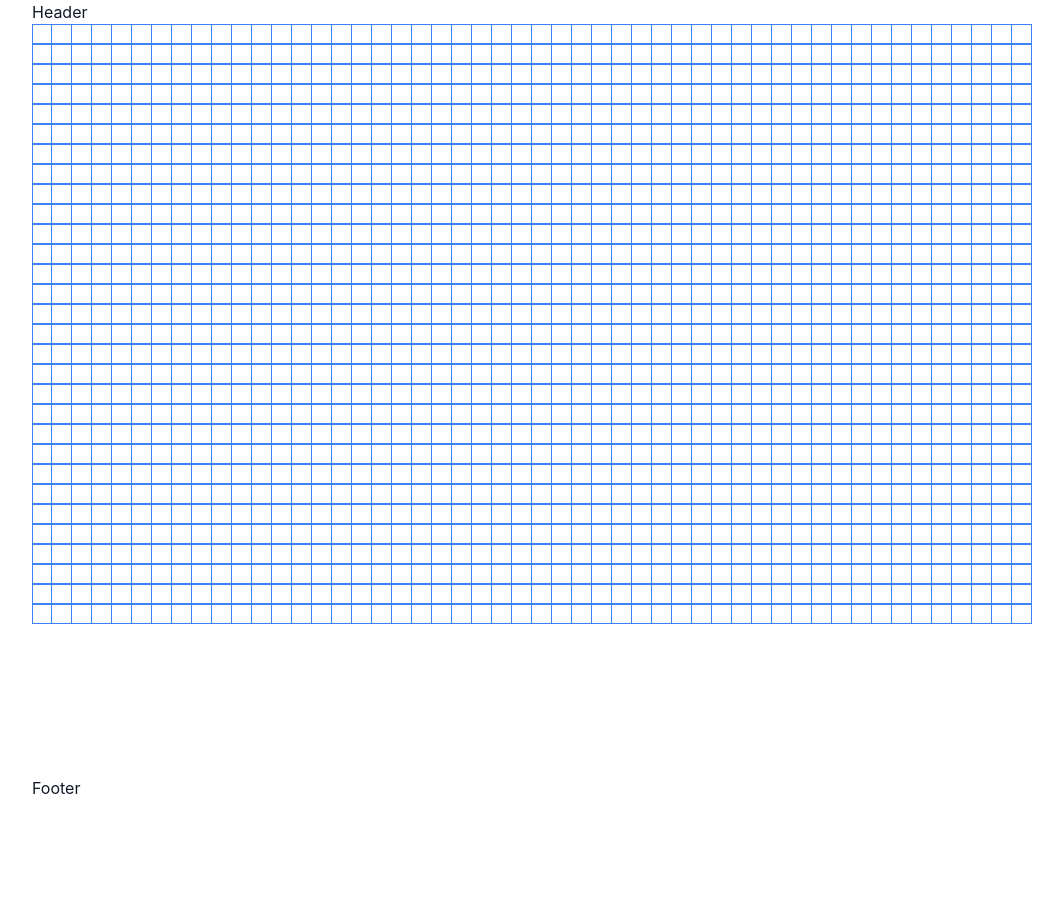
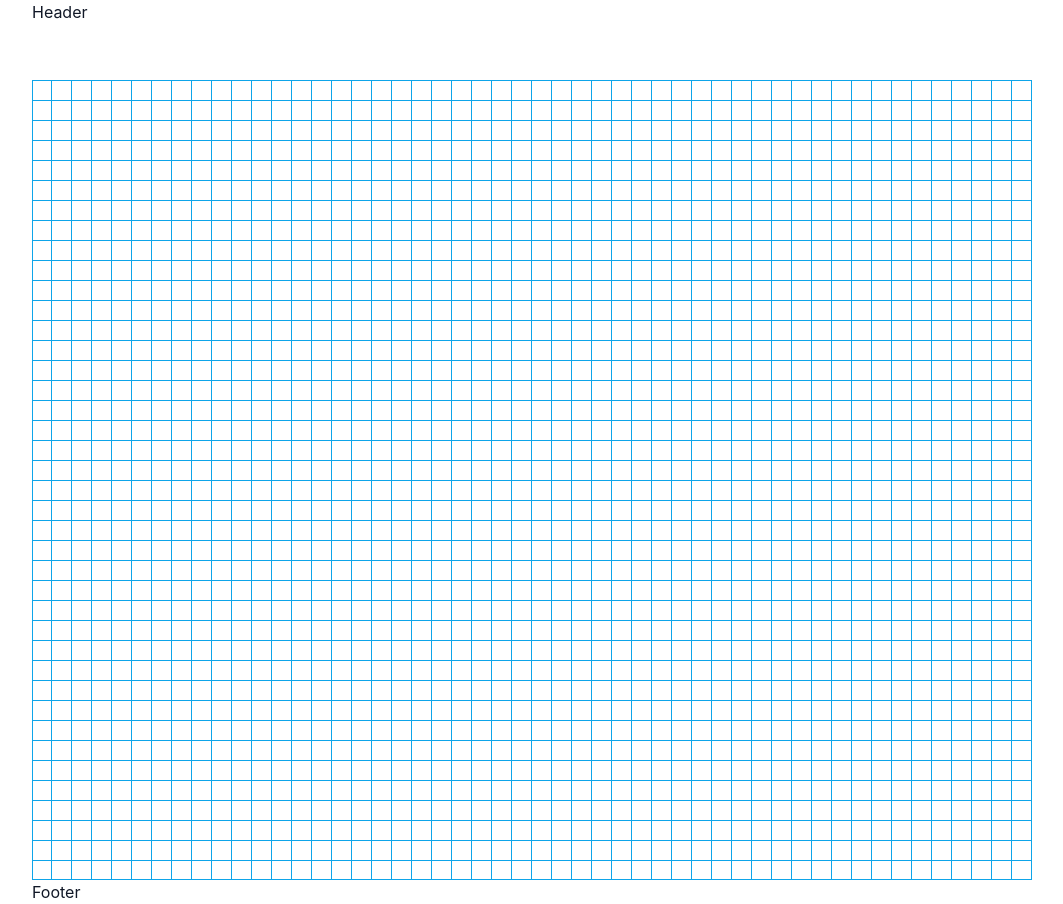
Before and after one commit to richwill28/pathfinding-visualizer, a React (Create React App) app: page / in a window 1280 px wide. Shown: the whole page, without its empty margins (108-1171 px from the left). Before the commit the page ends 800 px from the top, so only its background shows below. Built offline with nearby package versions, Linux system fonts and the light colour scheme.

Commit message:
Initialize board layout

```diff
--- a/src/App.jsx
+++ b/src/App.jsx
@@ -1,20 +1,19 @@
 import Header from "./components/Header";
 import Body from "./components/Body";
 import Footer from "./components/Footer";
-import "./App.css";
 
 function App() {
   return (
     <div>
       <div className="transition duration-700 bg-white dark:bg-gray-900 text-gray-900 dark:text-white grid grid-cols-1 justify-items-center min-h-screen">
         <div className="flex flex-col w-full max-w-[1000px]">
-          <div className="">
+          <div className="min-h-[80px]">
             <Header />
           </div>
-          <div className="flex-1">
+          <div className="min-h-[600px]">
             <Body />
           </div>
-          <div className="">
+          <div>
             <Footer />
           </div>
         </div>
--- a/src/components/Body.jsx
+++ b/src/components/Body.jsx
@@ -1,95 +1,13 @@
-function Row() {
-  return (
-    <div className="flex flex-row">
-      <canvas className="w-[20px] h-[20px] border border-blue-500"></canvas>
-      <canvas className="w-[20px] h-[20px] border-y border-r border-blue-500"></canvas>
-      <canvas className="w-[20px] h-[20px] border-y border-r border-blue-500"></canvas>
-      <canvas className="w-[20px] h-[20px] border-y border-r border-blue-500"></canvas>
-      <canvas className="w-[20px] h-[20px] border-y border-r border-blue-500"></canvas>
-      <canvas className="w-[20px] h-[20px] border-y border-r border-blue-500"></canvas>
-      <canvas className="w-[20px] h-[20px] border-y border-r border-blue-500"></canvas>
-      <canvas className="w-[20px] h-[20px] border-y border-r border-blue-500"></canvas>
-      <canvas className="w-[20px] h-[20px] border-y border-r border-blue-500"></canvas>
-      <canvas className="w-[20px] h-[20px] border-y border-r border-blue-500"></canvas>
-      <canvas className="w-[20px] h-[20px] border-y border-r border-blue-500"></canvas>
-      <canvas className="w-[20px] h-[20px] border-y border-r border-blue-500"></canvas>
-      <canvas className="w-[20px] h-[20px] border-y border-r border-blue-500"></canvas>
-      <canvas className="w-[20px] h-[20px] border-y border-r border-blue-500"></canvas>
-      <canvas className="w-[20px] h-[20px] border-y border-r border-blue-500"></canvas>
-      <canvas className="w-[20px] h-[20px] border-y border-r border-blue-500"></canvas>
-      <canvas className="w-[20px] h-[20px] border-y border-r border-blue-500"></canvas>
-      <canvas className="w-[20px] h-[20px] border-y border-r border-blue-500"></canvas>
-      <canvas className="w-[20px] h-[20px] border-y border-r border-blue-500"></canvas>
-      <canvas className="w-[20px] h-[20px] border-y border-r border-blue-500"></canvas>
-      <canvas className="w-[20px] h-[20px] border-y border-r border-blue-500"></canvas>
-      <canvas className="w-[20px] h-[20px] border-y border-r border-blue-500"></canvas>
-      <canvas className="w-[20px] h-[20px] border-y border-r border-blue-500"></canvas>
-      <canvas className="w-[20px] h-[20px] border-y border-r border-blue-500"></canvas>
-      <canvas className="w-[20px] h-[20px] border-y border-r border-blue-500"></canvas>
-      <canvas className="w-[20px] h-[20px] border-y border-r border-blue-500"></canvas>
-      <canvas className="w-[20px] h-[20px] border-y border-r border-blue-500"></canvas>
-      <canvas className="w-[20px] h-[20px] border-y border-r border-blue-500"></canvas>
-      <canvas className="w-[20px] h-[20px] border-y border-r border-blue-500"></canvas>
-      <canvas className="w-[20px] h-[20px] border-y border-r border-blue-500"></canvas>
-      <canvas className="w-[20px] h-[20px] border-y border-r border-blue-500"></canvas>
-      <canvas className="w-[20px] h-[20px] border-y border-r border-blue-500"></canvas>
-      <canvas className="w-[20px] h-[20px] border-y border-r border-blue-500"></canvas>
-      <canvas className="w-[20px] h-[20px] border-y border-r border-blue-500"></canvas>
-      <canvas className="w-[20px] h-[20px] border-y border-r border-blue-500"></canvas>
-      <canvas className="w-[20px] h-[20px] border-y border-r border-blue-500"></canvas>
-      <canvas className="w-[20px] h-[20px] border-y border-r border-blue-500"></canvas>
-      <canvas className="w-[20px] h-[20px] border-y border-r border-blue-500"></canvas>
-      <canvas className="w-[20px] h-[20px] border-y border-r border-blue-500"></canvas>
-      <canvas className="w-[20px] h-[20px] border-y border-r border-blue-500"></canvas>
-      <canvas className="w-[20px] h-[20px] border-y border-r border-blue-500"></canvas>
-      <canvas className="w-[20px] h-[20px] border-y border-r border-blue-500"></canvas>
-      <canvas className="w-[20px] h-[20px] border-y border-r border-blue-500"></canvas>
-      <canvas className="w-[20px] h-[20px] border-y border-r border-blue-500"></canvas>
-      <canvas className="w-[20px] h-[20px] border-y border-r border-blue-500"></canvas>
-      <canvas className="w-[20px] h-[20px] border-y border-r border-blue-500"></canvas>
-      <canvas className="w-[20px] h-[20px] border-y border-r border-blue-500"></canvas>
-      <canvas className="w-[20px] h-[20px] border-y border-r border-blue-500"></canvas>
-      <canvas className="w-[20px] h-[20px] border-y border-r border-blue-500"></canvas>
-      <canvas className="w-[20px] h-[20px] border-y border-r border-blue-500"></canvas>
-    </div>
-  );
-}
+import Row from "./Row";
+import { MAX_ROW } from "../constants";
 
 function Body() {
-  return (
-    <div className="flex flex-col">
-      <Row />
-      <Row />
-      <Row />
-      <Row />
-      <Row />
-      <Row />
-      <Row />
-      <Row />
-      <Row />
-      <Row />
-      <Row />
-      <Row />
-      <Row />
-      <Row />
-      <Row />
-      <Row />
-      <Row />
-      <Row />
-      <Row />
-      <Row />
-      <Row />
-      <Row />
-      <Row />
-      <Row />
-      <Row />
-      <Row />
-      <Row />
-      <Row />
-      <Row />
-      <Row />
-    </div>
-  );
+  const rows = [];
+  for (let i = 0; i < MAX_ROW; i++) {
+    rows.push(<Row rowIndex={i} />);
+  }
+
+  return <div className="flex flex-col">{rows.map((row) => row)}</div>;
 }
 
 export default Body;
--- /dev/null
+++ b/src/components/Cell.jsx
@@ -0,0 +1,11 @@
+import { MAX_ROW } from "../constants";
+
+function Cell({ rowIndex, colIndex }) {
+  let style = "w-[20px] h-[20px] border-t border-r border-sky-500";
+  style += colIndex === 0 ? " border-l" : "";
+  style += rowIndex === MAX_ROW - 1 ? " border-b" : "";
+
+  return <canvas id={`(${rowIndex}, ${colIndex})`} className={style} />;
+}
+
+export default Cell;
--- /dev/null
+++ b/src/components/Row.jsx
@@ -0,0 +1,13 @@
+import Cell from "./Cell";
+import { MAX_COL } from "../constants";
+
+function Row({ rowIndex }) {
+  const cells = [];
+  for (let i = 0; i < MAX_COL; i += 1) {
+    cells.push(<Cell rowIndex={rowIndex} colIndex={i} />);
+  }
+
+  return <div className="flex flex-row">{cells.map((cell) => cell)}</div>;
+}
+
+export default Row;
--- /dev/null
+++ b/src/constants/index.jsx
@@ -0,0 +1,2 @@
+export const MAX_COL = 50;
+export const MAX_ROW = 40;
```
